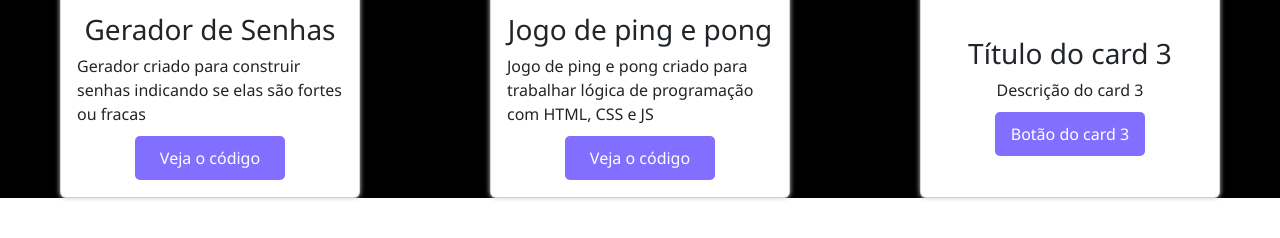
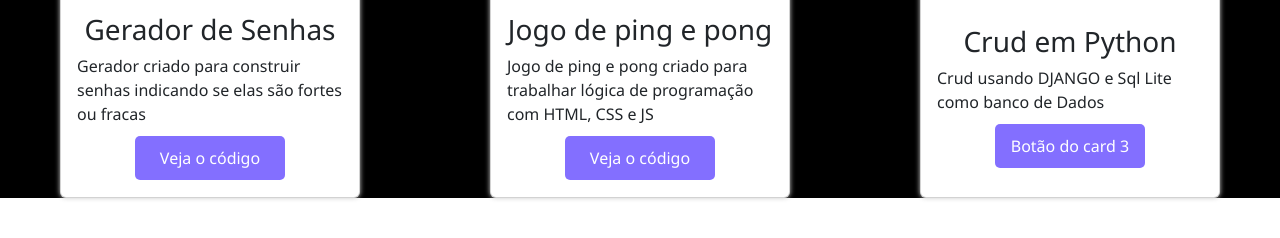
Before and after one commit to beatrizliramartins/Site, a plain HTML site: page Trabalhos.html in a window 1280 px wide. Shown: the part 442-680 px from the top of the page. Drawn offline with nearby package versions, Linux system fonts and the light colour scheme.

Commit message:
Ajuste detalhes | Ajustes no HTML e CSS

```diff
--- a/Trabalhos.html
+++ b/Trabalhos.html
@@ -39,8 +39,8 @@
       <div class="card">
         <img src="crud-em-python.jpg" alt="Imagem do card">
         <div class="card-body">
-          <h3>Título do card 3</h3>
-          <p>Descrição do card 3</p>
+          <h3>Crud em Python</h3>
+          <p>Crud usando DJANGO e Sql Lite como banco de Dados</p>
           <a href="https://github.com/beatrizliramartins/CRUD-PYTHON-DJANGO"><button>Botão do card 3</button></a>
         </div>
       </div>
```
